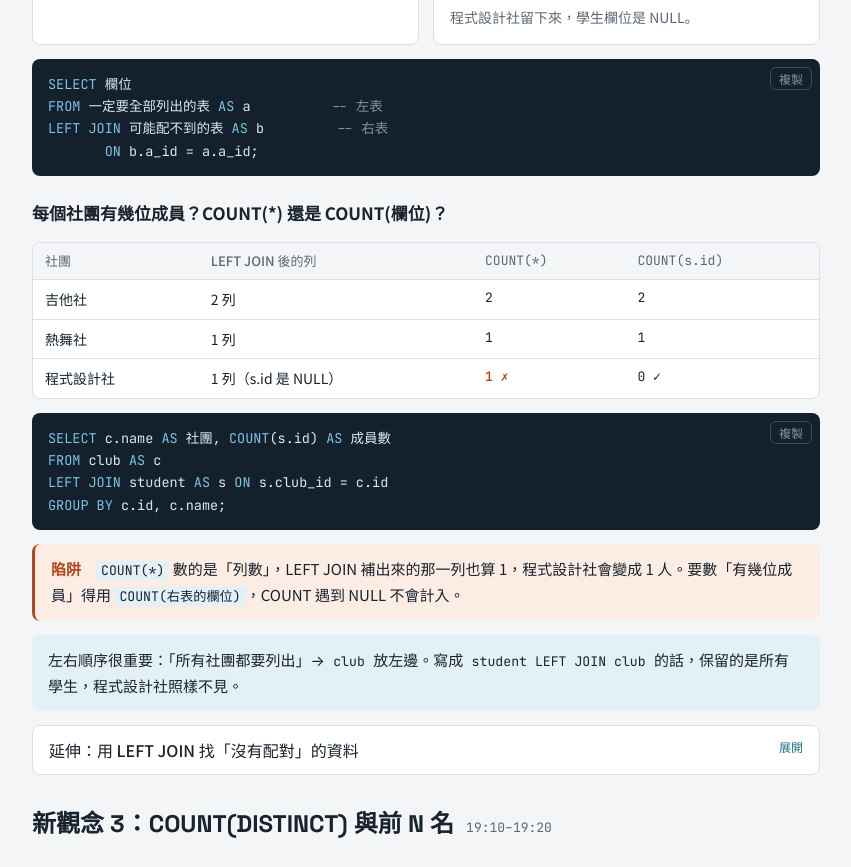
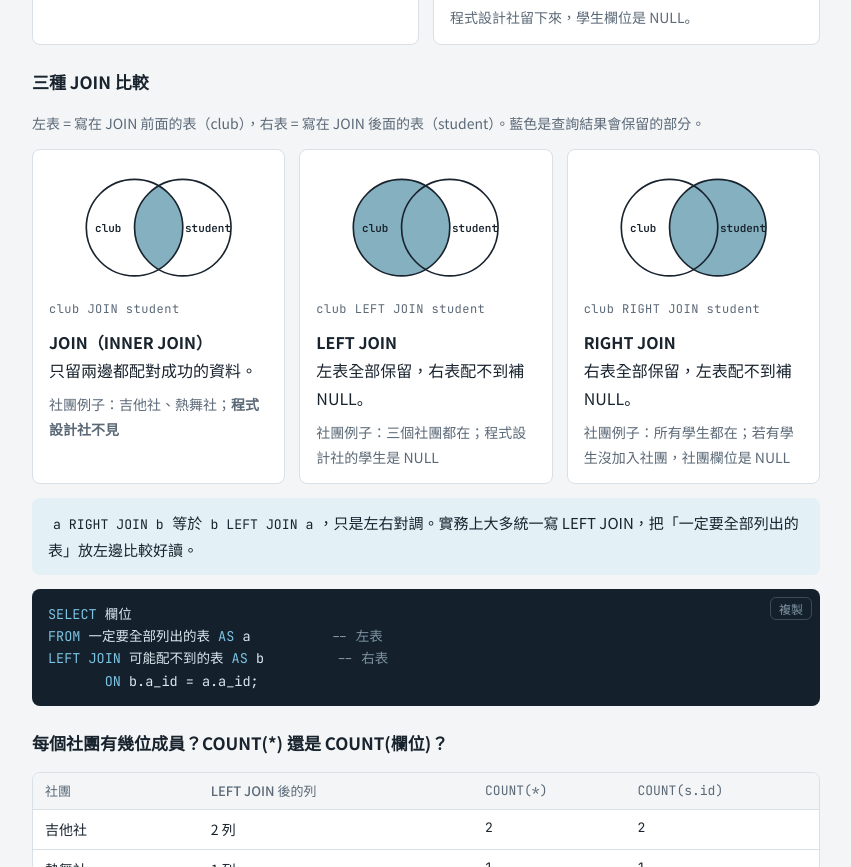
Before and after one commit to annieivy0224-byte/sql-day13, a plain HTML site: page index.html in a window 1280 px wide. Shown: the part 3304-4171 px from the top of the page, without its empty margins (214-1065 px from the left). Drawn offline with Linux system fonts and the light colour scheme.

Commit message:
Add JOIN / LEFT JOIN / RIGHT JOIN comparison diagram
Co-Authored-By: Claude Opus 5.5 <noreply@anthropic.com>

```diff
--- a/index.html
+++ b/index.html
@@ -90,6 +90,7 @@ td.nul{color:var(--muted);font-style:italic}
 footer{color:var(--muted);font-size:13px;border-top:1px solid var(--line);padding-top:16px}
 @media (prefers-reduced-motion:reduce){*{scroll-behavior:auto!important}}
 html{scroll-behavior:smooth}
+.grid3{display:grid;grid-template-columns:repeat(auto-fit,minmax(200px,1fr));gap:14px}.grid3>*{min-width:0}
 </style>
 </head>
 <body>
@@ -213,6 +214,15 @@ html{scroll-behavior:smooth}
       </tbody></table></div>
       <p class="lead" style="font-size:14px">程式設計社留下來，學生欄位是 NULL。</p></div>
   </div>
+
+  <h3>三種 JOIN 比較</h3>
+  <p class="lead" style="font-size:14px">左表 = 寫在 JOIN 前面的表（club），右表 = 寫在 JOIN 後面的表（student）。藍色是查詢結果會保留的部分。</p>
+  <div class="grid3">
+    <div class="card"><svg viewBox="0 0 200 116" width="100%" style="max-width:220px;display:block;margin:0 auto" aria-hidden="true"><defs><clipPath id="jv1"><circle cx="122" cy="58" r="44"/></clipPath></defs><circle cx="78" cy="58" r="44" clip-path="url(#jv1)" style="fill:var(--accent);fill-opacity:.55"/><g style="fill:none;stroke:var(--ink);stroke-width:1.5"><circle cx="78" cy="58" r="44"/><circle cx="122" cy="58" r="44"/></g><text x="54" y="62" text-anchor="middle" style="fill:var(--ink);font:600 10px var(--f-mono)">club</text><text x="145" y="62" text-anchor="middle" style="fill:var(--ink);font:600 10px var(--f-mono)">student</text></svg><span class="lbl">club JOIN student</span><p><b>JOIN（INNER JOIN）</b><br>只留兩邊都配對成功的資料。</p><p class="lead" style="font-size:14px">社團例子：吉他社、熱舞社；<b>程式設計社不見</b></p></div>
+    <div class="card"><svg viewBox="0 0 200 116" width="100%" style="max-width:220px;display:block;margin:0 auto" aria-hidden="true"><circle cx="78" cy="58" r="44" style="fill:var(--accent);fill-opacity:.55"/><g style="fill:none;stroke:var(--ink);stroke-width:1.5"><circle cx="78" cy="58" r="44"/><circle cx="122" cy="58" r="44"/></g><text x="54" y="62" text-anchor="middle" style="fill:var(--ink);font:600 10px var(--f-mono)">club</text><text x="145" y="62" text-anchor="middle" style="fill:var(--ink);font:600 10px var(--f-mono)">student</text></svg><span class="lbl">club LEFT JOIN student</span><p><b>LEFT JOIN</b><br>左表全部保留，右表配不到補 NULL。</p><p class="lead" style="font-size:14px">社團例子：三個社團都在；程式設計社的學生是 NULL</p></div>
+    <div class="card"><svg viewBox="0 0 200 116" width="100%" style="max-width:220px;display:block;margin:0 auto" aria-hidden="true"><circle cx="122" cy="58" r="44" style="fill:var(--accent);fill-opacity:.55"/><g style="fill:none;stroke:var(--ink);stroke-width:1.5"><circle cx="78" cy="58" r="44"/><circle cx="122" cy="58" r="44"/></g><text x="54" y="62" text-anchor="middle" style="fill:var(--ink);font:600 10px var(--f-mono)">club</text><text x="145" y="62" text-anchor="middle" style="fill:var(--ink);font:600 10px var(--f-mono)">student</text></svg><span class="lbl">club RIGHT JOIN student</span><p><b>RIGHT JOIN</b><br>右表全部保留，左表配不到補 NULL。</p><p class="lead" style="font-size:14px">社團例子：所有學生都在；若有學生沒加入社團，社團欄位是 NULL</p></div>
+  </div>
+  <div class="note"><code>a RIGHT JOIN b</code> 等於 <code>b LEFT JOIN a</code>，只是左右對調。實務上大多統一寫 LEFT JOIN，把「一定要全部列出的表」放左邊比較好讀。</div>
 
   <div class="pre"><button class="cp" type="button">複製</button><pre><span class="k">SELECT</span> 欄位
 <span class="k">FROM</span> 一定要全部列出的表 <span class="k">AS</span> a          <span class="c">-- 左表</span>
```
